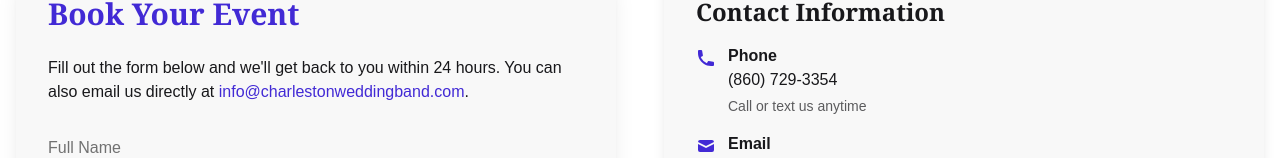
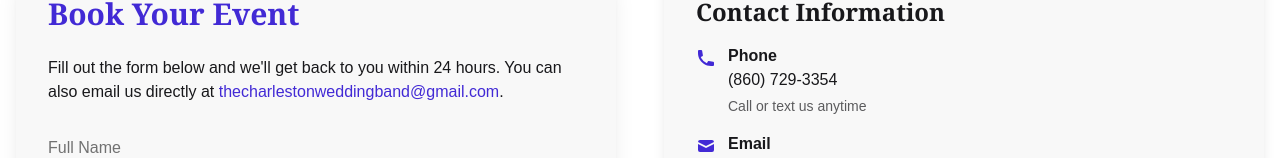
Before and after one commit to rroyson/DTSMB-WEBSITE-V2, a Next.js app: page /contact in a window 1280 px wide. Shown: the part 522-680 px from the top of the page. Built offline with nearby package versions, Linux system fonts and the light colour scheme; a web font is replaced by a local one.

Commit message:
Update email in contact form

```diff
--- a/src/components/ContactForm.tsx
+++ b/src/components/ContactForm.tsx
@@ -2,9 +2,8 @@
 
 import { useState } from 'react'
 
-// Using a constant for the email
 const PUBLIC_ENV = {
-  MAIN_EMAIL: 'info@charlestonweddingband.com', // Replace with your actual email
+  MAIN_EMAIL: 'thecharlestonweddingband@gmail.com',
 }
 
 export default function ContactForm() {
```
